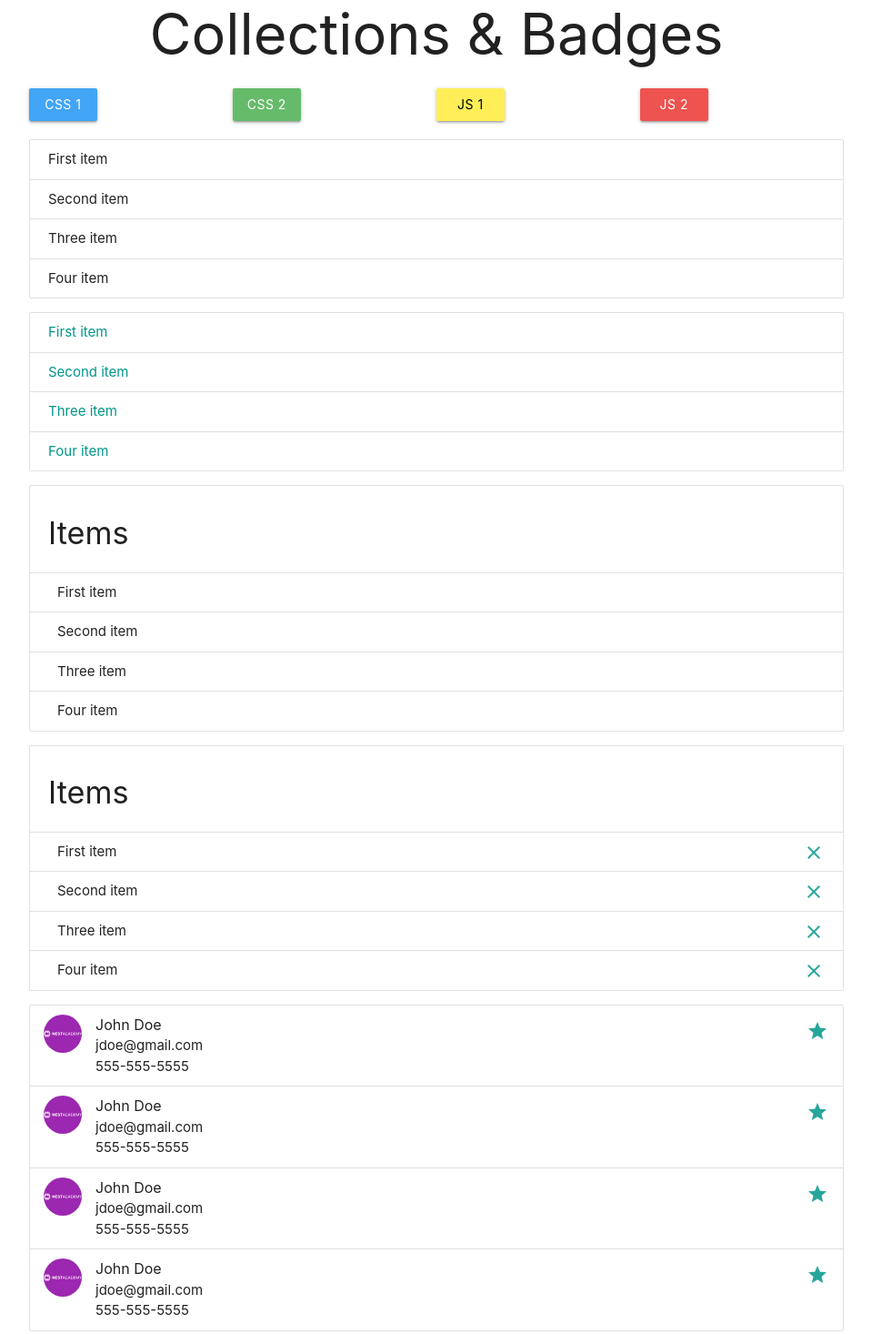
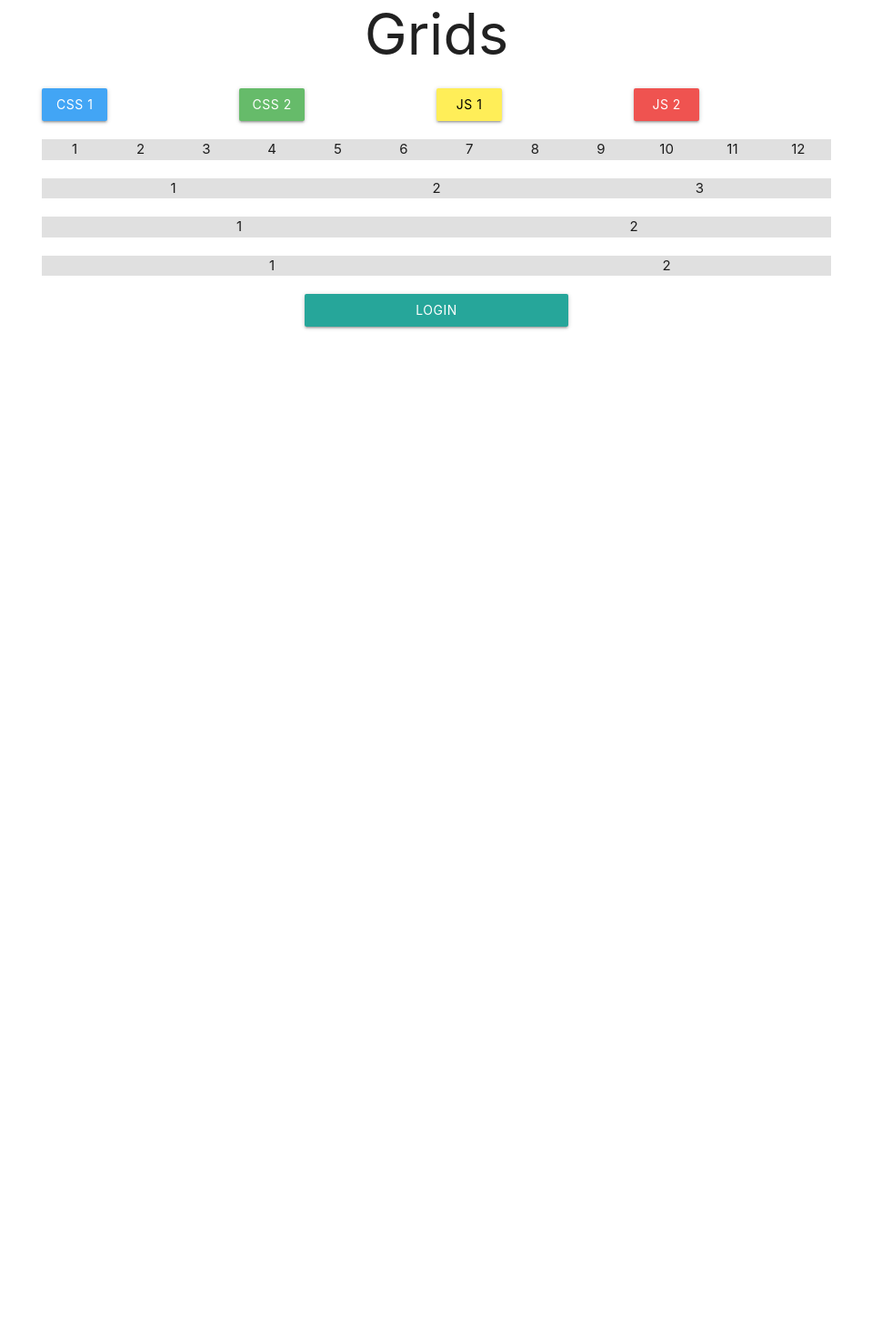
Before and after one commit to dlguun/Layout, a plain HTML site: page index.html in a window 1280 px wide. Shown: the part 39-1505 px from the top of the page at 91% size, without its empty margins (160-1119 px from the left). After the commit the page ends 800 px from the top, so only its background shows below. Drawn offline with nearby package versions, Linux system fonts and the light colour scheme.

Commit message:
materialize-7

```diff
--- a/index.css
+++ b/index.css
@@ -6,21 +6,9 @@
 body {
     margin: 20px;
 }
-main {
-    height: calc(100vh - 40px);
-    display: grid;
-    grid-template-columns: minmax(400px, 1fr) 2fr;
-    gap: 20px;
+/* .row div {
+    margin-right: 10px;
 }
-main * {
-    border: 2px solid #f36046;
-    border-radius: 4px;
-}
-
-@media only screen and (max-width: 1200px) {
-
-}
-
-@media only screen and (max-width: 600px) {
-
-}
+.row div:last-child {
+    margin-right: unset;
+} */
--- a/index.html
+++ b/index.html
@@ -8,69 +8,55 @@
 
       <!--Let browser know website is optimized for mobile-->
       <meta name="viewport" content="width=device-width, initial-scale=1.0"/>
+      <link rel="stylesheet" href="./index.css"/>
       <title>Page Title</title>
     </head>
     <body>
         <div class="container">
-            <h1 class="center-align">Collections & Badges</h1>
+            <h1 class="center-align">Grids</h1>
             <div class="row">
                 <button class="btn blue lighten-1 col s1">CSS 1</button>
                 <button class="btn green lighten-1 col s1 offset-s2">CSS 2</button>
                 <button class="btn yellow lighten-1 black-text col s1 offset-s2">JS 1</button>
                 <button class="btn red lighten-1 col s1 offset-s2">JS 2</button>
             </div>
-            <ul class="collection">
-              <li class="collection-item">First item</li>
-              <li class="collection-item">Second item</li>
-              <li class="collection-item">Three item</li>
-              <li class="collection-item">Four item</li>
-            </ul>
-            <ul class="collection teal-text">
-              <li class="collection-item">First item</li>
-              <li class="collection-item">Second item</li>
-              <li class="collection-item">Three item</li>
-              <li class="collection-item">Four item</li>
-            </ul>
-            <ul class="collection with-header">
-              <li class="collection-header"><h4>Items</h4></li>
-              <li class="collection-item">First item</li>
-              <li class="collection-item">Second item</li>
-              <li class="collection-item">Three item</li>
-              <li class="collection-item">Four item</li>
-            </ul>
-            <ul class="collection with-header">
-              <li class="collection-header"><h4>Items</h4></li>
-              <li class="collection-item">First item<a class="secondary-content"><i class="material-icons">close</i></a></li>
-              <li class="collection-item">Second item<a class="secondary-content"><i class="material-icons">close</i></a></li>
-              <li class="collection-item">Three item<a class="secondary-content"><i class="material-icons">close</i></a></li>
-              <li class="collection-item">Four item<a class="secondary-content"><i class="material-icons">close</i></a></li>
-            </ul>
-            <ul class="collection">
-              <li class="collection-item avatar">
-                <img src="./assets/logo-primary.svg" alt="img" class="circle purple"/>
-                <span class="title">John Doe</span>
-                <p>jdoe@gmail.com<br>555-555-5555</p>
-                <a class="secondary-content"><i class="material-icons">star</i></a>
-              </li>
-              <li class="collection-item avatar">
-                <img src="./assets/logo-primary.svg" alt="img" class="circle purple"/>
-                <span class="title">John Doe</span>
-                <p>jdoe@gmail.com<br>555-555-5555</p>
-                <a class="secondary-content"><i class="material-icons">star</i></a>
-              </li>
-              <li class="collection-item avatar">
-                <img src="./assets/logo-primary.svg" alt="img" class="circle purple"/>
-                <span class="title">John Doe</span>
-                <p>jdoe@gmail.com<br>555-555-5555</p>
-                <a class="secondary-content"><i class="material-icons">star</i></a>
-              </li>
-              <li class="collection-item avatar">
-                <img src="./assets/logo-primary.svg" alt="img" class="circle purple"/>
-                <span class="title">John Doe</span>
-                <p>jdoe@gmail.com<br>555-555-5555</p>
-                <a class="secondary-content"><i class="material-icons">star</i></a>
-              </li>
-            </ul>
+            <div class="row">
+              <div class="col s12 m1 grey lighten-2 center-align">1</div>
+              <div class="col s12 m1 grey lighten-2 center-align">2</div>
+              <div class="col s12 m1 grey lighten-2 center-align">3</div>
+              <div class="col s12 m1 grey lighten-2 center-align">4</div>
+              <div class="col s12 m1 grey lighten-2 center-align">5</div>
+              <div class="col s12 m1 grey lighten-2 center-align">6</div>
+              <div class="col s12 m1 grey lighten-2 center-align">7</div>
+              <div class="col s12 m1 grey lighten-2 center-align">8</div>
+              <div class="col s12 m1 grey lighten-2 center-align">9</div>
+              <div class="col s12 m1 grey lighten-2 center-align">10</div>
+              <div class="col s12 m1 grey lighten-2 center-align">11</div>
+              <div class="col s12 m1 grey lighten-2 center-align">12</div>
+            </div>
+            <div class="row">
+              <div class="col s12 m4 grey lighten-2 center-align">1</div>
+              <div class="col s12 m4 grey lighten-2 center-align">2</div>
+              <div class="col s12 m4 grey lighten-2 center-align">3</div>
+            </div>
+            <div class="row">
+              <div class="col s12 m6 grey lighten-2 center-align">1</div>
+              <div class="col s12 m6 grey lighten-2 center-align">2</div>
+            </div>
+            <div class="row">
+              <div class="col s7 grey lighten-2 center-align">1</div>
+              <div class="col s5 grey lighten-2 center-align">2</div>
+            </div>
+            <div class="row">
+              <button class="col s4 offset-s4 btn">LOGIN</button>
+            </div>
+
+
+
+
+
+
+        </div>
 
 
       <!--JavaScript at end of body for optimized loading-->
```
